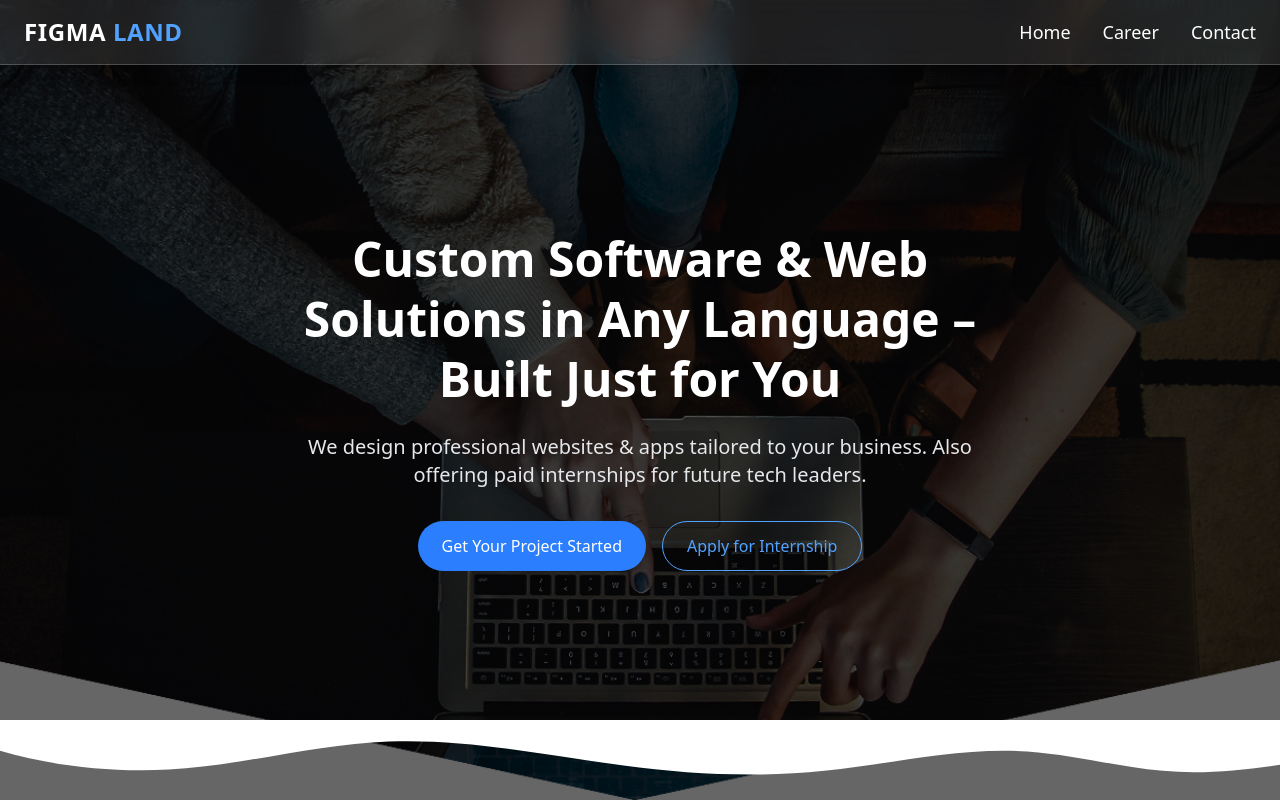
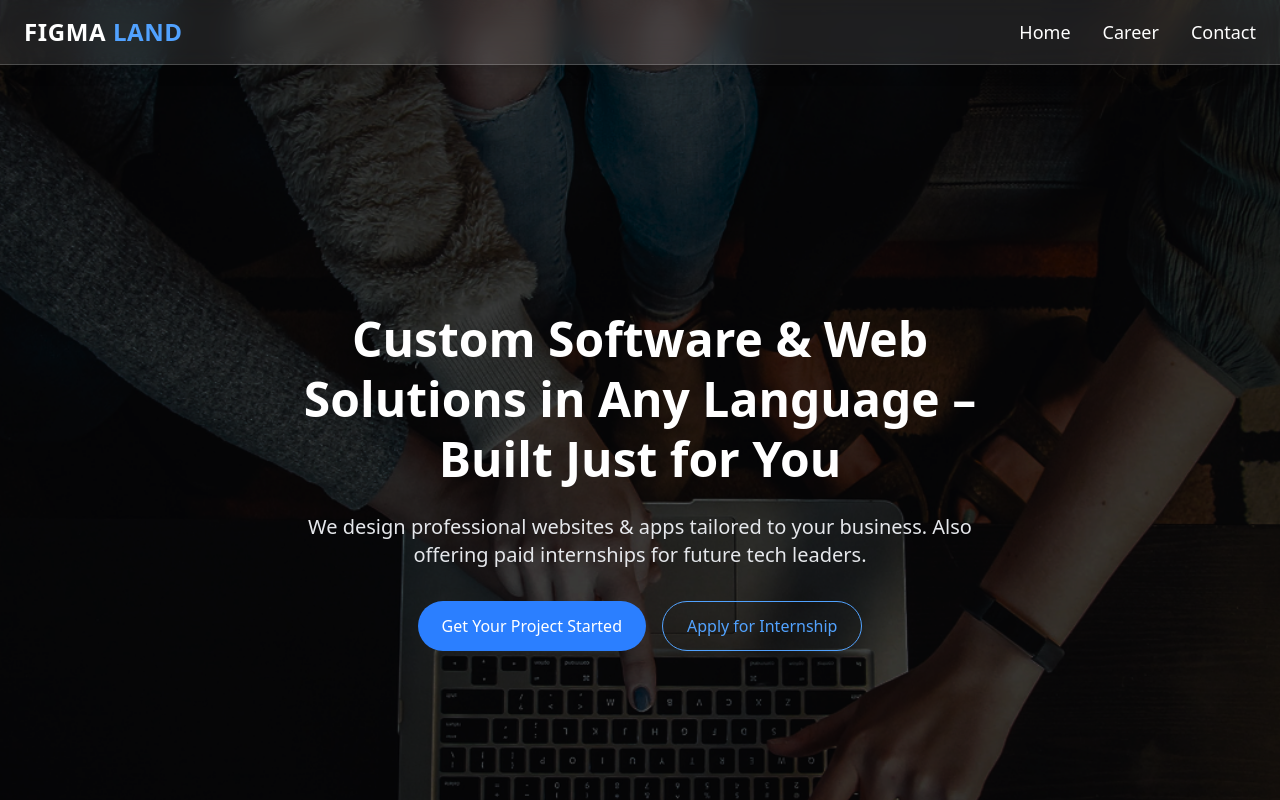
Before and after one commit to Abhinavsaini001/Creative--stack, a React (Vite) app: page / in a window 1280 px wide. Shown: the top 800 px of the page. Built offline with nearby package versions, Linux system fonts and the light colour scheme.

Commit message:
hero update

```diff
--- a/src/Pages/Home/HeroSection.jsx
+++ b/src/Pages/Home/HeroSection.jsx
@@ -3,7 +3,7 @@ import heroImg from "../../assets/hero-bg.png"; // apna image path yaha daalo
 
 const HeroSection = () => {
   return (
-    <section className="relative h-screen flex items-center justify-center text-center text-white">
+    <section className="relative min-h-[120vh] flex items-center justify-center text-center text-white overflow-hidden">
       {/* Background Image */}
       <div
         className="absolute inset-0 bg-cover bg-center"
@@ -19,8 +19,8 @@ const HeroSection = () => {
           Custom Software & Web Solutions in Any Language – Built Just for You
         </h1>
         <p className="text-lg md:text-xl mb-8 text-gray-200">
-          We design professional websites & apps tailored to your business.
-          Also offering paid internships for future tech leaders.
+          We design professional websites & apps tailored to your business. Also
+          offering paid internships for future tech leaders.
         </p>
         <div className="flex flex-col md:flex-row gap-4 justify-center">
           <button className="px-6 py-3 bg-blue-500 hover:bg-blue-600 rounded-full text-white font-medium transition">
@@ -35,20 +35,12 @@ const HeroSection = () => {
       {/* Bottom Triangle Shape */}
       <div className="absolute bottom-0 left-0 w-full overflow-hidden leading-[0]">
         <svg
-          className="relative block w-[calc(100%+1.3px)] h-[80px]"
+          className="relative block w-full h-[100px]"
           xmlns="http://www.w3.org/2000/svg"
           preserveAspectRatio="none"
           viewBox="0 0 1200 120"
         >
-          <path
-            d="M0,0V46.29c47.79,22.2,103.59,32.74,158,28,
-            70.36-6.3,136.33-37.73,206-42,73.89-4.5,
-            147.41,20.38,220,36,62.26,13.54,125.73,18.21,
-            188,8,63.22-10.46,127.52-36.06,190-29,
-            43.52,4.85,84.24,22.88,127,29,
-            59.18,8.39,113.64-12.14,171-22V0Z"
-            fill="#fff"
-          ></path>
+          <polygon points="0,120 1200,0 1200,120" fill="#ffffff" />
         </svg>
       </div>
     </section>
```
